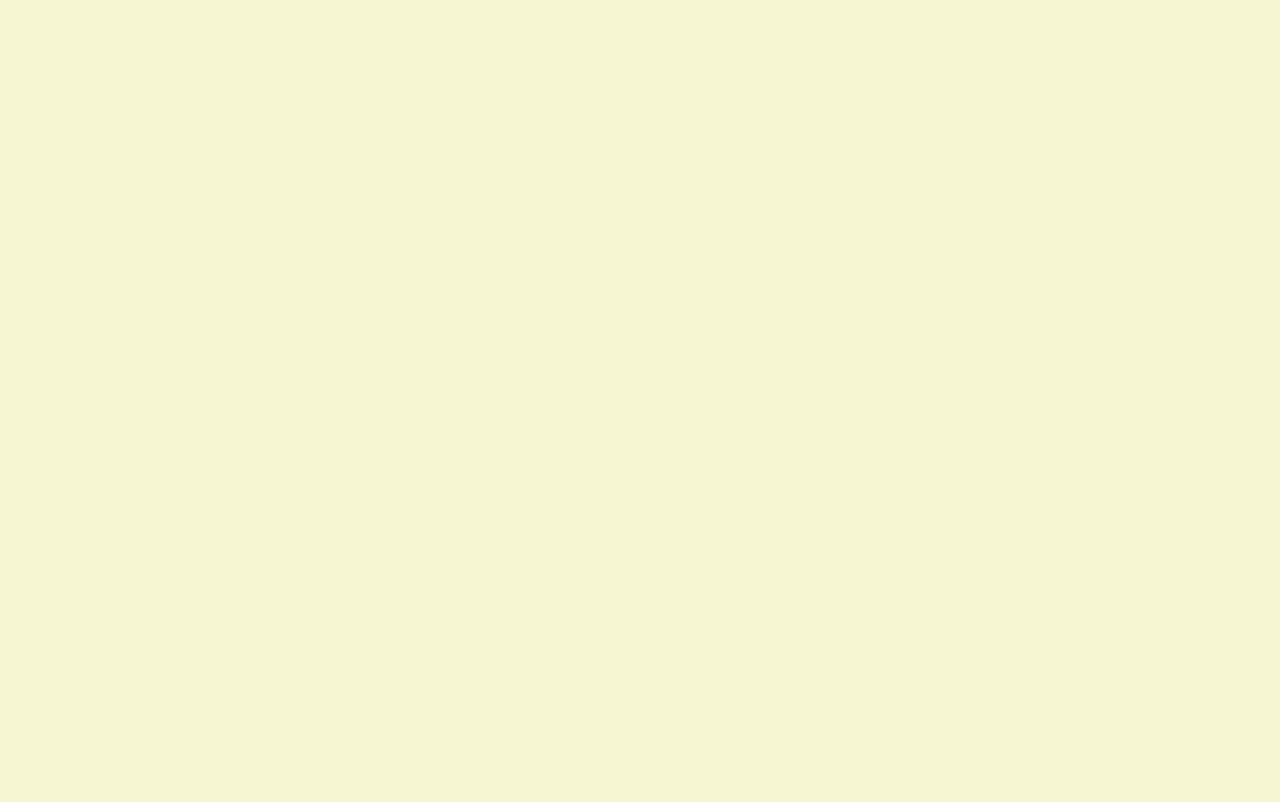
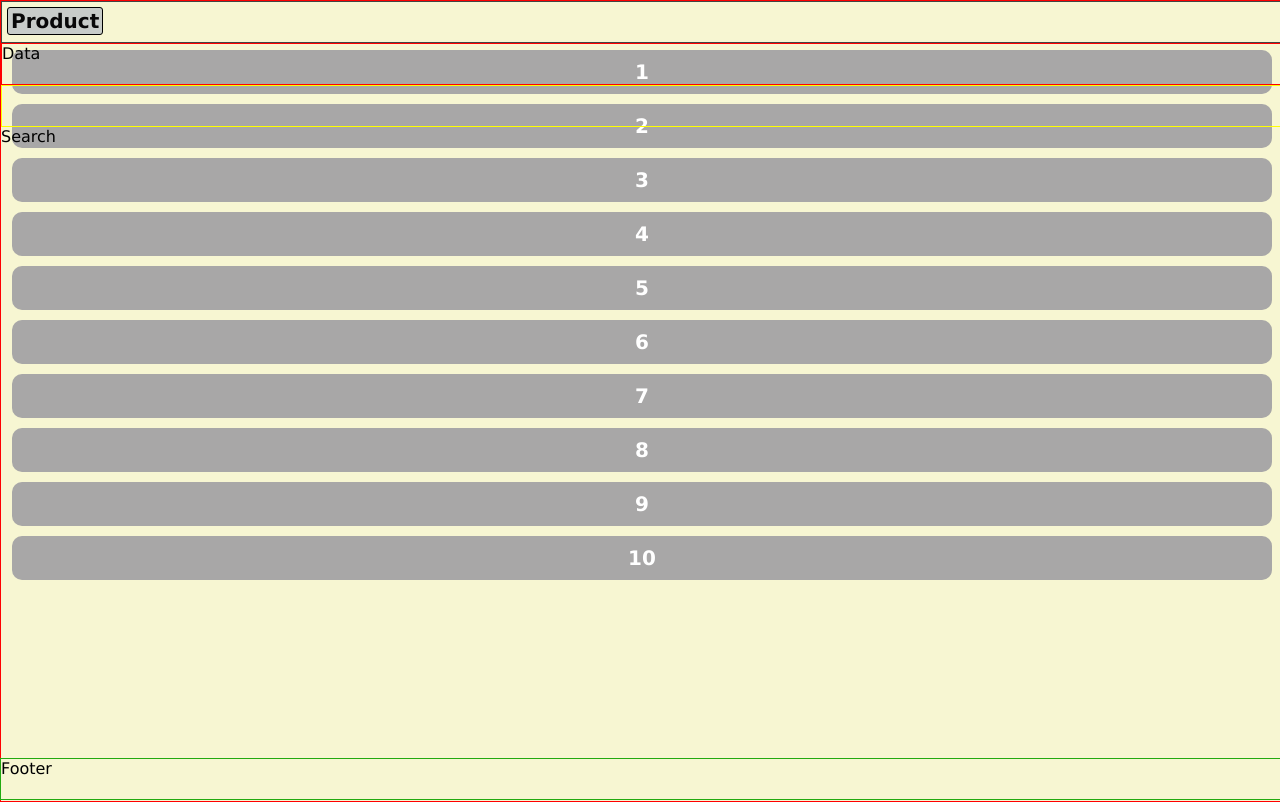
Before and after one commit to segunar/PWA_shell_2, a plain HTML site: page index.html in a window 1280 px wide. Drawn offline with nearby package versions, Linux system fonts and the light colour scheme.

Commit message:
created top menu

```diff
--- a/css/styles.css
+++ b/css/styles.css
@@ -7,3 +7,89 @@ button, input, select, textarea {
     font-family: inherit;
     font-size: 100%;
 }
+
+#container{
+    position: absolute;
+    border: red solid 1px;
+    width: 100vw;
+    height: 100vh;
+    top: 0;
+    left: 0;
+}
+
+#topNavMenu{
+    /* position: absolute; */
+    border: #444444 solid 1px;
+    width: 100vw;
+    height: 5vh;
+    /* top: 0;
+    left: 0; */
+    transition: 200ms;
+}
+
+#dataDiv{
+    position: ;
+    border: red solid 1px;
+    width: 100vw;
+    height: 5vh;
+    /* top: 0;
+    left: 0; */
+}
+
+#searchDiv{
+    position: relative;
+    border: yellow solid 1px;
+    width: 100vw;
+    height: 5vh;
+    /* top: 0;
+    left: 0; */
+}
+
+#productBtn{
+    background-color:#c8ccc9;
+	border-radius:3px;
+	border:1px solid #000000;
+	display:inline-block;
+	cursor:pointer;
+	color:#080808;
+	font-family:Verdana;
+	font-size:20px;
+	font-weight:bold;
+	padding:1px 3px;
+    text-decoration:none;
+    margin: 5px;
+}
+
+.slideIn{
+    height: 0px;
+    transition: 200ms;
+    overflow: hidden;
+}
+.slideOut{
+    height: 100%;
+    transition: 200ms;
+}
+
+.productListItem{
+    background-color: #a8a7a7;
+    border-radius: 10px;
+    margin: 10px;
+    color: #ffffff;
+    font-size: 20px;
+    font-weight: 900;
+    text-align: center;
+    padding: 10px;
+}
+/* #productListContainer{
+    margin-top: -100%;
+} */
+
+footer{
+    position: fixed;
+    bottom: 0;
+    width: 100vw;
+    height: 5vh;
+    left: 0;
+    z-index: 100;
+    border: solid #22aa10 1px;
+}
--- a/index.html
+++ b/index.html
@@ -5,16 +5,43 @@
 <head>
     <meta charset="utf-8">
 
-    <title>PWA Asg 1</title>
+    <title>PWA SHELL</title>
     <meta name="Andy WEB" content="">
 
     <script src="https://code.jquery.com/jquery-3.3.1.min.js"></script>
+    <!-- <script src="https://ajax.googleapis.com/ajax/libs/jquery/3.3.1/jquery.min.js"></script> -->
     <link rel="stylesheet" href="css/styles.css">
 
 
 </head>
 
 <body>
+
+    <div id="container">
+        <div id="topNavMenu">
+            <button id="productBtn">Product</button>
+            <div id="productListContainer" class="slideOut">
+                <div class="productListItem">1</div>
+                <div class="productListItem">2</div>
+                <div class="productListItem">3</div>
+                <div class="productListItem">4</div>
+                <div class="productListItem">5</div>
+                <div class="productListItem">6</div>
+                <div class="productListItem">7</div>
+                <div class="productListItem">8</div>
+                <div class="productListItem">9</div>
+                <div class="productListItem">10</div>
+            </div>
+        </div>
+
+        <div id="dataDiv">Data</div>
+        <div id="searchDiv"></div>
+        <div id="productDisplay">Search</div>
+        <div id=""></div>
+        <div id=""></div>
+    </div>
+    <footer>Footer</footer>
+
     <script src="js/functions.js"></script>
     <script src="js/controller.js"></script>
 
--- a/js/controller.js
+++ b/js/controller.js
@@ -1 +1,5 @@
 console.log('cnt')
+
+$("#productBtn").click(function () {
+    topMenuTogle();
+});
--- a/js/functions.js
+++ b/js/functions.js
@@ -1 +1,24 @@
 console.log('fnc')
+
+
+//======================================================================
+//=== SHOW / HIDE TOP NAV MENU ===
+//======================================================================
+function topMenuTogle() {
+    if ($("#productListContainer").hasClass("slideOut")) {
+        showSideNavMenu();
+    }
+    else {
+        hideSideNavMenu();
+    }
+}
+//----------------------------------
+function showSideNavMenu() {
+    $("#productListContainer").removeClass("slideOut");
+    $("#productListContainer").addClass("slideIn");
+}
+//----------------------------------
+function hideSideNavMenu() {
+    $("#productListContainer").removeClass("slideIn");
+    $("#productListContainer").addClass("slideOut");
+}
```
